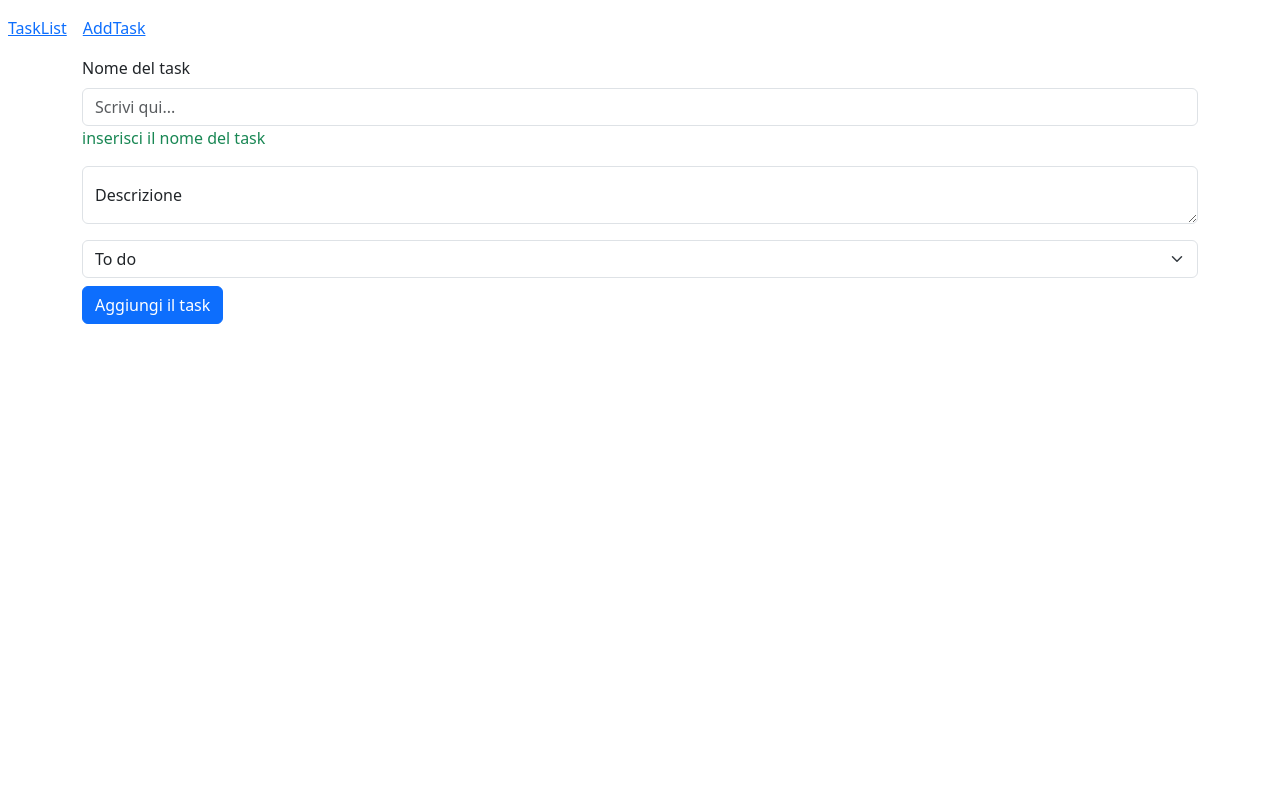
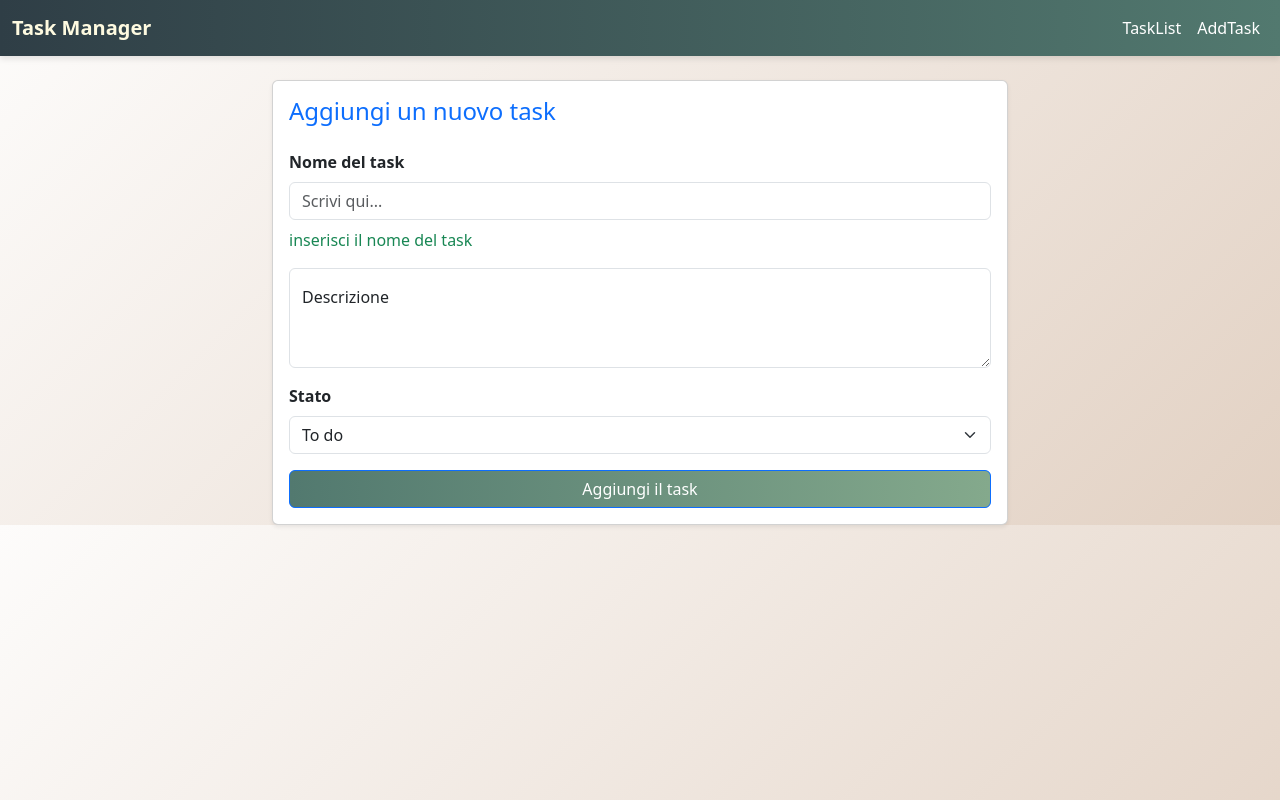
Before and after one commit to CarloMart88/ex-react-task-manager, a React (Vite) app: page /add in a window 1280 px wide. Built offline with nearby package versions, Linux system fonts and the light colour scheme; no server answers.

Commit message:
feat add CSS

```diff
--- a/src/components/NavBar.jsx
+++ b/src/components/NavBar.jsx
@@ -3,18 +3,23 @@ import { NavLink } from "react-router-dom";
 
 function NavBar() {
   return (
-    <div className="col-12 my-2">
-      <div className="row ">
-        <nav className="d-flex flex-row">
-          <div className="m-2">
-            <NavLink to="/">TaskList</NavLink>
-          </div>
-          <div className="m-2">
-            <NavLink to="/add">AddTask</NavLink>
-          </div>
-        </nav>
+    <nav className="navbar navbar-dark bg-primary mb-4">
+      <div className="container-fluid">
+        <span className="navbar-brand fw-bold">Task Manager</span>
+        <ul className="navbar-nav flex-row">
+          <li className="nav-item mx-2">
+            <NavLink to="/" className="nav-link text-white">
+              TaskList
+            </NavLink>
+          </li>
+          <li className="nav-item mx-2">
+            <NavLink to="/add" className="nav-link text-white">
+              AddTask
+            </NavLink>
+          </li>
+        </ul>
       </div>
-    </div>
+    </nav>
   );
 }
 
--- a/src/index.css
+++ b/src/index.css
@@ -21,3 +21,107 @@
   overflow-y: auto;
   display: block;
 }
+
+
+body {
+  font-family: "Poppins", "Segoe UI", sans-serif;
+  background: linear-gradient(135deg, #fdfcfb 0%, #e2d1c3 100%);
+  color: #2f3e46;
+  margin: 0;
+  padding: 0;
+}
+
+.navbar {
+  background: linear-gradient(90deg, #2f3e46, #52796f);
+  box-shadow: 0 3px 6px rgba(0,0,0,0.1);
+}
+
+.navbar-brand {
+  color: #fefae0 !important;
+  font-weight: 700;
+}
+
+.nav-link {
+  color: #fefae0 !important;
+  transition: color 0.2s ease-in-out;
+}
+
+.nav-link:hover {
+  color: #dda15e !important;
+}
+
+
+.card {
+  border-radius: 10px;
+  background-color: #fefae0;
+  transition: transform 0.2s ease-in-out, box-shadow 0.2s;
+}
+
+.card:hover {
+ box-shadow: 0 6px 12px rgba(0,0,0,0.15);
+}
+
+h1, h2, h3, h4 {
+  font-weight: 600;
+  color: #2f3e46;
+}
+
+
+.btn-primary {
+  background: linear-gradient(90deg, #52796f, #84a98c);
+  border: none;
+}
+
+.btn-primary:hover {
+  background: linear-gradient(90deg, #84a98c, #52796f);
+}
+
+.btn-danger {
+  background: linear-gradient(90deg, #bc6c25, #d77a3e); /* arancio/marrone autunnale */
+  border: none;
+}
+
+.btn-danger:hover {
+  background: linear-gradient(90deg, #d77a3e, #bc6c25);
+}
+
+
+.table thead {
+  background: #52796f;
+  color: #fefae0;
+}
+
+.table-hover tbody tr:hover {
+  background-color: #e9edc9;
+}
+
+
+.form-control, .form-select {
+  border-radius: 8px;
+  border: 2px solid #84a98c;
+}
+
+.form-control:focus, .form-select:focus {
+  border-color: #bc6c25;
+  box-shadow: 0 0 0 0.25rem rgba(188,108,37,.25);
+}
+
+
+.badge {
+  font-size: 0.9rem;
+  padding: 0.5em 0.75em;
+  border-radius: 6px;
+}
+
+.badge.bg-success {
+  background: linear-gradient(90deg, #84a98c, #52796f);
+}
+
+.badge.bg-warning {
+  background: linear-gradient(90deg, #dda15e, #bc6c25);
+  color: #212529;
+}
+
+.badge.bg-secondary {
+  background: linear-gradient(90deg, #6c757d, #2f3e46);
+}
--- a/src/pages/AddTask.jsx
+++ b/src/pages/AddTask.jsx
@@ -51,12 +51,18 @@ function AddTask() {
 
   return (
     <>
-      <div className="container">
-        <div className="row">
+      <div className="container mt-4">
+        <div className="row justify-content-center">
+          <div className="col-md-8">
+            <div className="card shadow-sm">
+              <div className="card-body">
+                <h4 className="card-title mb-4 text-primary">
+                  Aggiungi un nuovo task
+                </h4>
                 <form onSubmit={handleSubtmit}>
                   <div className="mb-3">
                     {/**Nome del task (title) → Input controllato (useState). */}
-              <label className="form-label">Nome del task</label>
+                    <label className="form-label fw-bold">Nome del task</label>
                     <input
                       type="text"
                       className="form-control"
@@ -65,24 +71,33 @@ function AddTask() {
                       onChange={(e) => setNewTasks(e.target.value)}
                     />
                     {newTasks.length > 0 &&
-              newTasks.split("").some((char) => symbols.includes(char)) ? (
-                <p className="text-danger">
+                    newTasks
+                      .split("")
+                      .some((char) => symbols.includes(char)) ? (
+                      <p className="text-danger mt-2">
                         Non puoi inserire simboli speciali
                       </p>
                     ) : (
-                <p className="text-success">inserisci il nome del task</p>
+                      <p className="text-success mt-2">
+                        inserisci il nome del task
+                      </p>
                     )}
+                  </div>
+
                   {/**Descrizione (description) → Textarea non controllata (useRef). */}
-              <div className="form-floating">
+                  <div className="form-floating mb-3">
                     <textarea
                       className="form-control"
                       placeholder="Leave a comment here"
                       ref={textRef}
+                      style={{ height: "100px" }}
                     ></textarea>
                     <label htmlFor="floatingTextarea">Descrizione</label>
                   </div>
+
                   {/**Stato (status) → Select non controllata (useRef), con opzioni "To do", "Doing", "Done", e valore predefinito "To do". */}
-            </div>
+                  <div className="mb-3">
+                    <label className="form-label fw-bold">Stato</label>
                     <select
                       className="form-select"
                       ref={selectRef}
@@ -92,8 +107,15 @@ function AddTask() {
                       <option value="Doing">Doing</option>
                       <option value="Done">Done</option>
                     </select>
-            <button className="btn btn-primary my-2">Aggiungi il task</button>
+                  </div>
+
+                  <button className="btn btn-primary w-100">
+                    Aggiungi il task
+                  </button>
                 </form>
+              </div>
+            </div>
+          </div>
         </div>
       </div>
     </>
--- a/src/pages/TaskDetail.jsx
+++ b/src/pages/TaskDetail.jsx
@@ -1,8 +1,6 @@
 import React, { useState } from "react";
 import { useParams } from "react-router-dom";
-import { useContext } from "react";
 import { useUrl } from "../contexts/UrlContext";
-import useTasks from "../hooks/useTasks";
 import { useNavigate } from "react-router-dom";
 import Modal from "../components/Modal";
 import EditTaskModal from "../components/EditTaskModal";
@@ -24,7 +22,8 @@ function TaskDetail() {
   const [showEditTaskModal, setShowEditTaskModal] = useState(false);
 
   const taskFind = tasks.find((t) => String(t.id) === String(id));
-  const removeSubmit = async (e) => {
+
+  const removeSubmit = async () => {
     try {
       await removeTask(id);
       alert("Task rimosso");
@@ -37,39 +36,67 @@ function TaskDetail() {
 
   if (taskFind) {
     return (
-      <div className="col-8 m-5">
-        <div className="row">
-          <h1>Dettaglio della task</h1>
-          <p>Titolo: {taskFind.title}</p>
-          <p>Descrizione: {taskFind.description}</p>
-          <p>Status: {taskFind.status}</p>
-          <p>
-            Creato in data: {new Date(taskFind.createdAt).toLocaleDateString()}
-          </p>
+      <div className="container mt-4">
+        <div className="row justify-content-center">
+          <div className="col-md-8">
+            <div className="card shadow-sm">
+              <div className="card-body">
+                <h1 className="card-title text-primary mb-4">
+                  Dettaglio della task
+                </h1>
+                <ul className="list-group list-group-flush mb-3">
+                  <li className="list-group-item">
+                    <strong>Titolo:</strong> {taskFind.title}
+                  </li>
+                  <li className="list-group-item">
+                    <strong>Descrizione:</strong> {taskFind.description}
+                  </li>
+                  <li className="list-group-item">
+                    <strong>Status:</strong>{" "}
+                    <span
+                      className={
+                        taskFind.status === "Done"
+                          ? "badge bg-success"
+                          : taskFind.status === "Doing"
+                          ? "badge bg-warning text-dark"
+                          : "badge bg-secondary"
+                      }
+                    >
+                      {taskFind.status}
+                    </span>
+                  </li>
+                  <li className="list-group-item">
+                    <strong>Creato in data:</strong>{" "}
+                    {new Date(taskFind.createdAt).toLocaleDateString()}
+                  </li>
+                </ul>
+
+                <div className="d-flex justify-content-start">
                   <button
-            className="btn btn-warning col-3 m-1"
+                    className="btn btn-danger me-2"
                     onClick={() => setShowModal(true)}
                   >
                     Elimina Task
                   </button>
+                  <button
+                    className="btn btn-primary"
+                    onClick={() => setShowEditTaskModal(true)}
+                  >
+                    Modifica
+                  </button>
+                </div>
+
                 <Modal
                   title="Conferma eliminazione"
                   content="Sei sicuro di voler eliminare questo task?"
                   show={showModal}
-            onClose={() => {
-              setShowModal(false);
-            }}
+                  onClose={() => setShowModal(false)}
                   onConfirm={async () => {
                     await removeSubmit();
                     setShowModal(false);
                   }}
                 />
-          <button
-            className="btn btn-primary col-3 m-1"
-            onClick={() => setShowEditTaskModal(true)}
-          >
-            Modifica
-          </button>
+
                 <EditTaskModal
                   show={showEditTaskModal}
                   onClose={() => setShowEditTaskModal(false)}
@@ -82,6 +109,9 @@ function TaskDetail() {
                 />
               </div>
             </div>
+          </div>
+        </div>
+      </div>
     );
   }
 }
--- a/src/pages/TaskList.jsx
+++ b/src/pages/TaskList.jsx
@@ -1,14 +1,15 @@
 import React, { useMemo, useState, useCallback } from "react";
-
 import { useUrl } from "../contexts/UrlContext";
 import TaskRow from "../components/TaskRow";
+
 // Milestone 3 - Lista dei Task (Pagina)
 function TaskList() {
   //Recuperare la lista dei task dal GlobalContext e mostrarla nella pagina TaskList.jsx.
-  const { tasks, setTasks } = useUrl();
+  const { tasks } = useUrl();
   const [sortBy, setSortBy] = useState("createdAt");
   const [sortOrder, setSortOrder] = useState(1);
   const [searchQuery, setSearchQuery] = useState("");
+
   // creo una funzione di debounce
   function debounce(callback, delay) {
     let timer;
@@ -46,22 +47,53 @@ function TaskList() {
           const newDateB = new Date(b.createdAt).getTime();
           comparison = newDateA - newDateB;
         }
-
         return comparison * sortOrder;
       });
   }, [searchQuery, sortBy, sortOrder, tasks]);
 
   const debounceSortedTask = useCallback(debounce(setSearchQuery, 500), []);
+
   return (
-    <div>
+    <div className="container mt-4">
       {/**Strutturare TaskList.jsx come una tabella, con le intestazioni Nome, Stato, Data di Creazione. */}
-      <input type="text" onChange={(e) => debounceSortedTask(e.target.value)} />
-      <table className="table">
-        <thead>
+      <div className="row mb-3">
+        <div className="col-md-6">
+          <input
+            type="text"
+            className="form-control"
+            placeholder="Cerca per nome..."
+            onChange={(e) => debounceSortedTask(e.target.value)}
+          />
+        </div>
+      </div>
+
+      <div className="card shadow-sm">
+        <div className="card-body">
+          <h4 className="card-title mb-3 text-primary">Lista dei Task</h4>
+          <table className="table table-hover table-bordered align-middle">
+            <thead className="table-light">
               <tr>
-            <th onClick={() => handleSort("title")}>Nome</th>
-            <th onClick={() => handleSort("status")}>Stato</th>
-            <th onClick={() => handleSort("createdAt")}>Data di Creazione</th>
+                <th
+                  scope="col"
+                  className="cursor-pointer"
+                  onClick={() => handleSort("title")}
+                >
+                  Nome
+                </th>
+                <th
+                  scope="col"
+                  className="cursor-pointer"
+                  onClick={() => handleSort("status")}
+                >
+                  Stato
+                </th>
+                <th
+                  scope="col"
+                  className="cursor-pointer"
+                  onClick={() => handleSort("createdAt")}
+                >
+                  Data di Creazione
+                </th>
               </tr>
             </thead>
             <tbody>
@@ -71,6 +103,8 @@ function TaskList() {
             </tbody>
           </table>
         </div>
+      </div>
+    </div>
   );
 }
 
```
Lines whose indentation alone changed are shown as unchanged.
